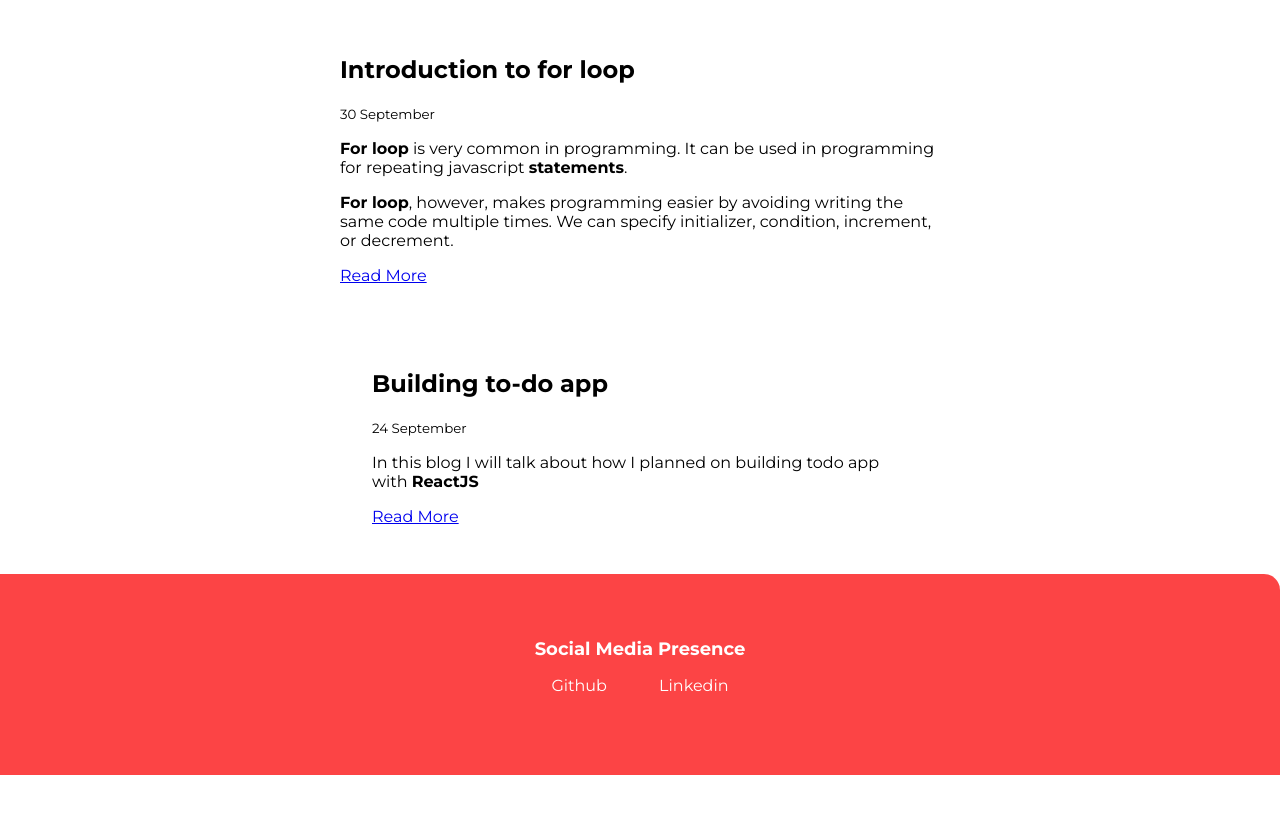
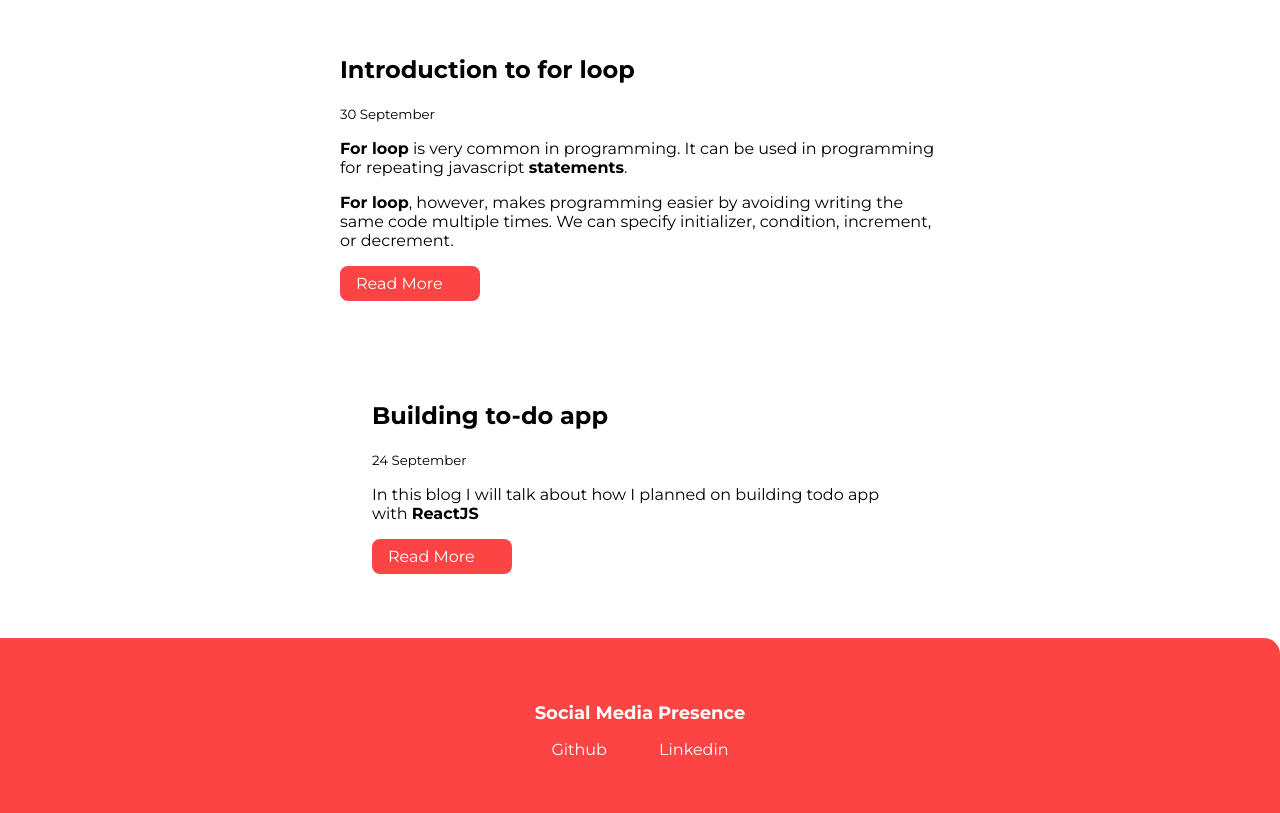
Before and after one commit to arpitashrivastav/portfolio, a plain HTML site: page blogs.html in a window 1280 px wide. Shown: the part 688-1501 px from the top of the page. Before the commit the page ends 1463 px from the top, so only its background shows below. Drawn offline with Linux system fonts and the light colour scheme.

Commit message:
Update Read More button

```diff
--- a/blogs.html
+++ b/blogs.html
@@ -47,7 +47,7 @@
           same code multiple times. We can specify initializer, condition,
           increment, or decrement.
         </p>
-        <a href="./dummy-blogs/dummy-blog2.html">Read More</a>
+        <a role="button" class="link link-primary" href="./dummy-blogs/dummy-blog2.html">Read More</a>
       </article>
     </li>
 
@@ -58,7 +58,7 @@
         <p>
           In this blog I will talk about how I planned on building todo app with <b>ReactJS</b>
         </p>
-        <a href="./dummy-blogs/dummy-blog1.html">Read More</a>
+        <a role="button" class="link link-primary" href="./dummy-blogs/dummy-blog1.html">Read More</a>
       </article>
     </li>
   </ul>
```
